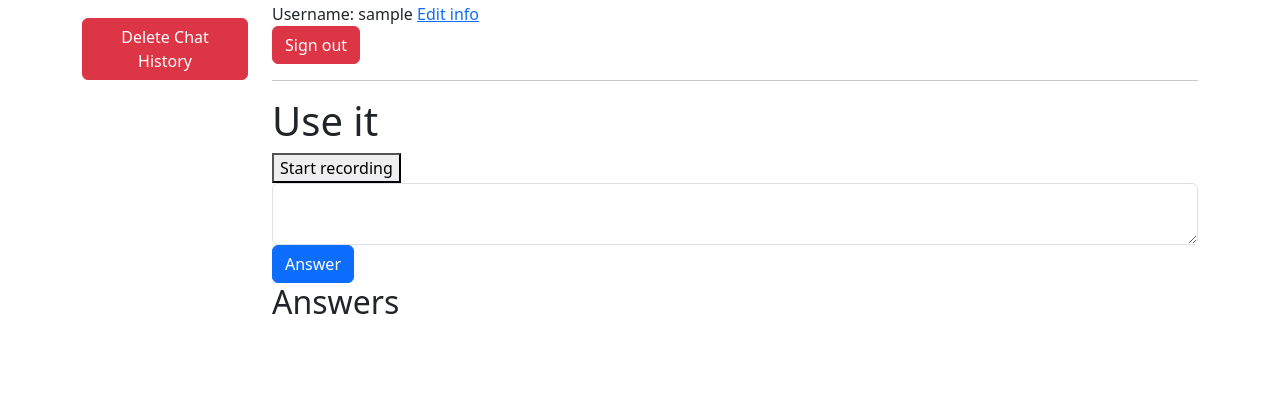
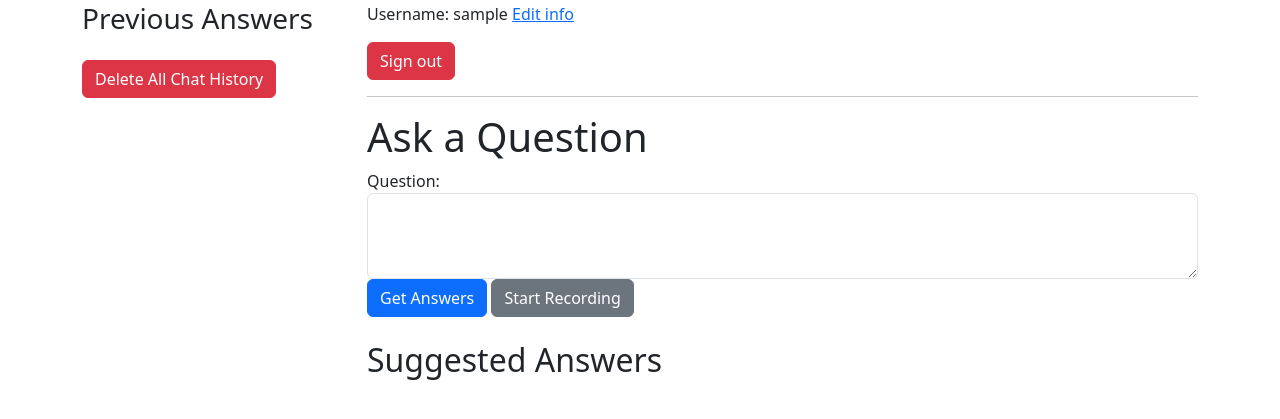
Before and after one commit to aaaathing/aeaacs, a Flask app: page / in a window 1280 px wide. Shown: the part 70-489 px from the top of the page. Run offline with Flask 3, Linux system fonts and the light colour scheme; the visitor is signed in with stand-in values (Sample User, id 1); data that the repository does not hold is empty.

Commit message:
added delete a single chat history function

```diff
--- a/templates/use-it.html
+++ b/templates/use-it.html
@@ -2,15 +2,17 @@
 {% block content %}
 
 <div class="row">
-    <div class="col-2">
+    <div class="col-3">
+        <h3>Previous Answers</h3>
         <div id="previous-answers" class="list-group"></div>
-        <!-- Added Delete Chat History Button -->
-        <button class="btn btn-danger mt-3" onclick="deleteChatHistory()">Delete Chat History</button>
+        <!-- Delete All Chat History Button -->
+        <button class="btn btn-danger mt-3" onclick="deleteChatHistory()">Delete All Chat History</button>
     </div>
     <div class="col">
-
+        <p>
             Username: {{ current_user.username }}
-        <a href="/edit">Edit info</a><br>
+            <a href="/edit">Edit info</a>
+        </p>
 
         <form action="/logout" method="POST">
             <button class="btn btn-danger">Sign out</button>
@@ -18,95 +20,149 @@
 
         <hr>
 
-        <h1>Use it</h1>
+        <h1>Ask a Question</h1>
 
-        <button id="recordButton">Start recording</button>
-        <textarea id="question" class="form-control"></textarea>
-        <button class="btn btn-primary" onclick="answer()">Answer</button>
-        <h2>Answers</h2>
+        <div class="form-group">
+            <label for="question">Question:</label>
+            <textarea id="question" class="form-control" rows="3"></textarea>
+        </div>
+        <button class="btn btn-primary" onclick="answer()">Get Answers</button>
+        <button id="recordButton" class="btn btn-secondary">Start Recording</button>
+
+        <h2 class="mt-4">Suggested Answers</h2>
         <div id="answers" class="list-group"></div>
-
     </div>
 </div>
 
 <script>
-    async function answer(){
-        let formData = new FormData()
-        formData.append("question", document.querySelector("#question").value)
-        let response = await fetch("/api/send_text", {method: "POST", body:formData})
-        let answers = await response.json()
-        document.querySelector("#answers")
-        .innerHTML = answers.answers.reduce((a, answer) => a + `
+    async function answer() {
+        let formData = new FormData();
+        let question = document.querySelector("#question").value.trim();
+        if (!question) {
+            alert("Please enter a question.");
+            return;
+        }
+        formData.append("question", question);
+        let response = await fetch("/api/send_text", { method: "POST", body: formData });
+        let answers = await response.json();
+        if (answers.success) {
+            document.querySelector("#answers").innerHTML = answers.answers.reduce((a, answer) => a + `
                 <button class="list-group-item list-group-item-action" onclick="sendText(this)">
                     ${removeBad(answer)}
                 </button>
-        `, "")
+            `, "");
+        } else {
+            alert("Error fetching answers.");
         }
-    async function sendText(button){
-        let formData = new FormData()
-        formData.append("question", document.querySelector("#question").value)
-        formData.append("chosen_answer", button.textContent)
-        await fetch("/api/save_answer", {method: "POST", body:formData})
+    }
+
+    async function sendText(button) {
+        let formData = new FormData();
+        let question = document.querySelector("#question").value;
+        let chosenAnswer = button.textContent;
+        formData.append("question", question);
+        formData.append("chosen_answer", chosenAnswer);
+        let response = await fetch("/api/save_answer", { method: "POST", body: formData });
+        let data = await response.json();
+        if (data.success) {
+            // Prepend the new answer to the previous answers list
+            addPreviousAnswer({
+                answer_id: data.answer_id,
+                question: question,
+                chosen_answer: chosenAnswer
+            });
+            // Clear the suggested answers
+            document.querySelector("#answers").innerHTML = '';
+            // Optionally, clear the question textarea
+            document.querySelector("#question").value = '';
+        } else {
+            alert("Error saving the answer.");
+        }
+    }
+
+    function addPreviousAnswer(answer) {
         document.querySelector("#previous-answers")
             .insertAdjacentHTML("afterbegin", `
-        <div class="list-group-item">
-            <strong>${removeBad(formData.get("question"))}</strong><br>
-            ${removeBad(formData.get("chosen_answer"))}
+            <div class="list-group-item" data-answer-id="${removeBad(answer.answer_id)}">
+                <button class="close float-right" onclick="deleteAnswer('${removeBad(answer.answer_id)}')">&times;</button>
+                <strong>${removeBad(answer.question)}</strong><br>
+                ${removeBad(answer.chosen_answer)}
             </div>
-        `)
+        `);
     }
+
     fetch("/api/previous_answers").then(r => r.json()).then(answers => {
         document.querySelector("#previous-answers")
             .innerHTML = answers.reduce((a, answer) => a + `
-        <div class="list-group-item">
+            <div class="list-group-item" data-answer-id="${removeBad(answer.answer_id)}">
+                <button class="close float-right" onclick="deleteAnswer('${removeBad(answer.answer_id)}')">&times;</button>
                 <strong>${removeBad(answer.question)}</strong><br>
                 ${removeBad(answer.chosen_answer)}
             </div>
-        `, "")
-    })
+            `, "");
+    });
 
-    let recordButton = document.querySelector("#recordButton")
-    function startRecord(){
-        let recognition = new (window.webkitSpeechRecognition || SpeechRecognition)()
-        recordButton.onclick = function(){
-            recordButton.onclick = startRecord
-            recordButton.textContent = "Start recording"
-            recognition.stop()
+    async function deleteAnswer(answerId) {
+        if (confirm("Are you sure you want to delete this entry?")) {
+            let formData = new FormData();
+            formData.append("answer_id", answerId);
+            let response = await fetch('/api/delete_answer', {
+                method: 'POST',
+                body: formData
+            });
+            let data = await response.json();
+            if (data.success) {
+                // Remove the answer from the UI
+                let answerElement = document.querySelector(`[data-answer-id='${answerId}']`);
+                if (answerElement) {
+                    answerElement.remove();
                 }
-        recordButton.textContent = "Stop recording"
-        recognition.onresult = function(e){
-            let result = ""
-            for(let r of e.results) result += r[0].transcript+"\n"
-            document.querySelector("#question").value = result
+            } else {
+                alert(data.message);
             }
-        recognition.start()
         }
-    recordButton.onclick = startRecord
+    }
 
-    // Added Function to Delete Chat History
     async function deleteChatHistory() {
-        if (confirm("Are you sure you want to delete your chat history? This action cannot be undone.")) {
+        if (confirm("Are you sure you want to delete all your chat history? This action cannot be undone.")) {
             let response = await fetch('/api/delete_chat_history', {
                 method: 'POST',
                 credentials: 'include',
                 headers: {
                     'Content-Type': 'application/json'
                 }
-            })
-            let data = await response.json()
+            });
+            let data = await response.json();
             if (data.success) {
-                alert(data.message)
+                alert(data.message);
                 // Clear the previous answers list
-                document.querySelector("#previous-answers").innerHTML = ''
+                document.querySelector("#previous-answers").innerHTML = '';
             } else {
-                alert('Error deleting chat history.')
+                alert('Error deleting chat history.');
             }
         }
     }
 
-    // Existing removeBad function or add it if it's missing
-    function removeBad(str){
-        return str.replace(/[<>]/g, function(c){ return {'<':'&lt;','>':'&gt;'}[c] })
+    let recordButton = document.querySelector("#recordButton");
+    function startRecord() {
+        let recognition = new (window.webkitSpeechRecognition || SpeechRecognition)();
+        recordButton.onclick = function () {
+            recordButton.onclick = startRecord;
+            recordButton.textContent = "Start Recording";
+            recognition.stop();
+        }
+        recordButton.textContent = "Stop Recording";
+        recognition.onresult = function (e) {
+            let result = "";
+            for (let r of e.results) result += r[0].transcript + "\n";
+            document.querySelector("#question").value = result;
+        }
+        recognition.start();
+    }
+    recordButton.onclick = startRecord;
+
+    function removeBad(str) {
+        return str.replace(/[<>]/g, function (c) { return { '<': '&lt;', '>': '&gt;' }[c] });
     }
 </script>
 
```
Lines whose indentation alone changed are shown as unchanged.
